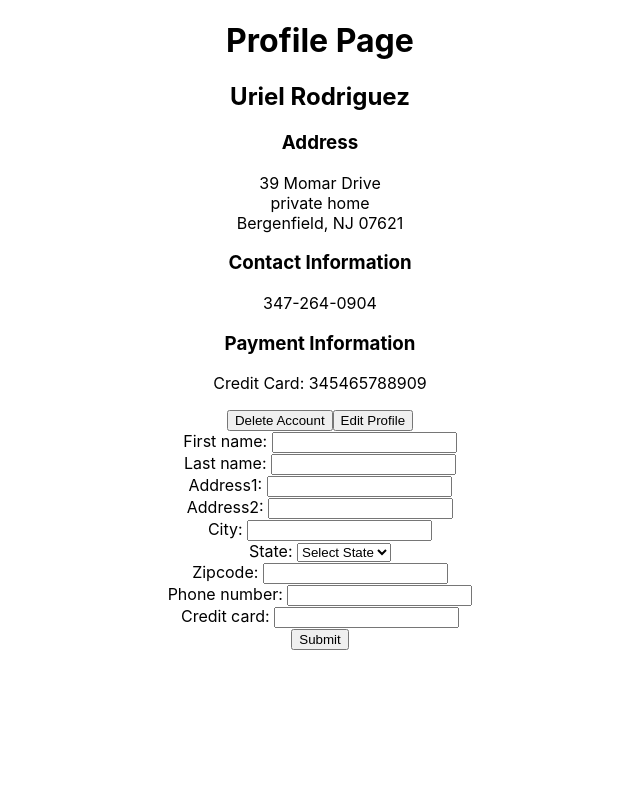
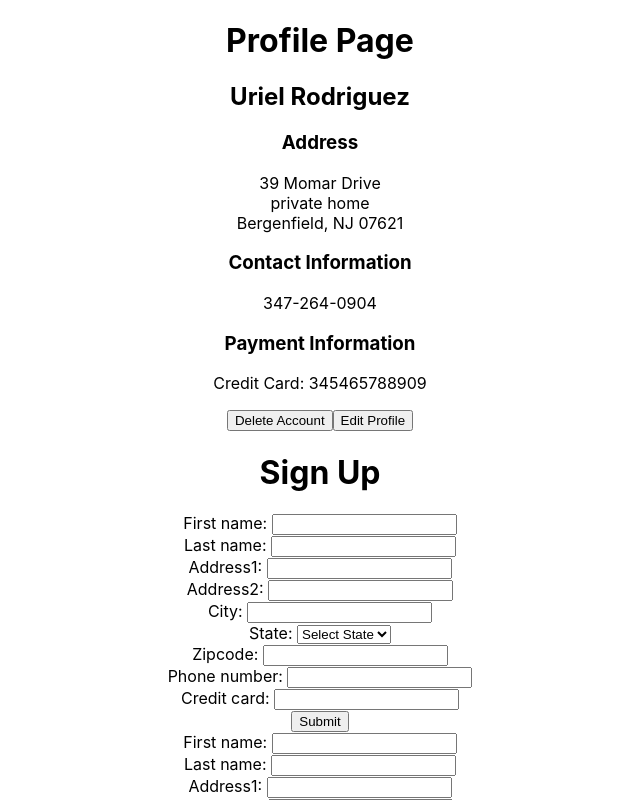
Before and after one commit to diana2341/mod4-sugarlips_cupcakes-client, a React (Create React App) app: page / in a window 1280 px wide. Shown: the top 800 px of the page, without its empty margins (320-960 px from the left). Built offline with nearby package versions, Linux system fonts and the light colour scheme.

Commit message:
add logic to signup component

```diff
--- a/src/App.js
+++ b/src/App.js
@@ -4,6 +4,7 @@ import './App.css';
 // testing
 import Profile from './components/Profile'
 import Form from './components/Form'
+import Signup from './components/Signup'
 
 class App extends Component {
 
@@ -45,6 +46,9 @@ class App extends Component {
       <div className="App">
         <Profile
           currentUser={this.state.currentUser} />
+        <Signup
+          form={this.state.form}
+          handleChange={this.handleChange}/>
         < Form
           form={this.state.form}
           handleChange={this.handleChange} />
--- a/src/components/Signup.js
+++ b/src/components/Signup.js
@@ -1,9 +1,16 @@
 import React from 'react'
+import Form from './Form'
 
-const Signup = () => {
+const Signup = props => {
+
+  const {form, handleChange} = props
+
   return (
     <div>
-
+      <h1>Sign Up</h1>
+      <Form
+        form={form}
+        handleChange={handleChange}/>
     </div>
   )
 }
```
